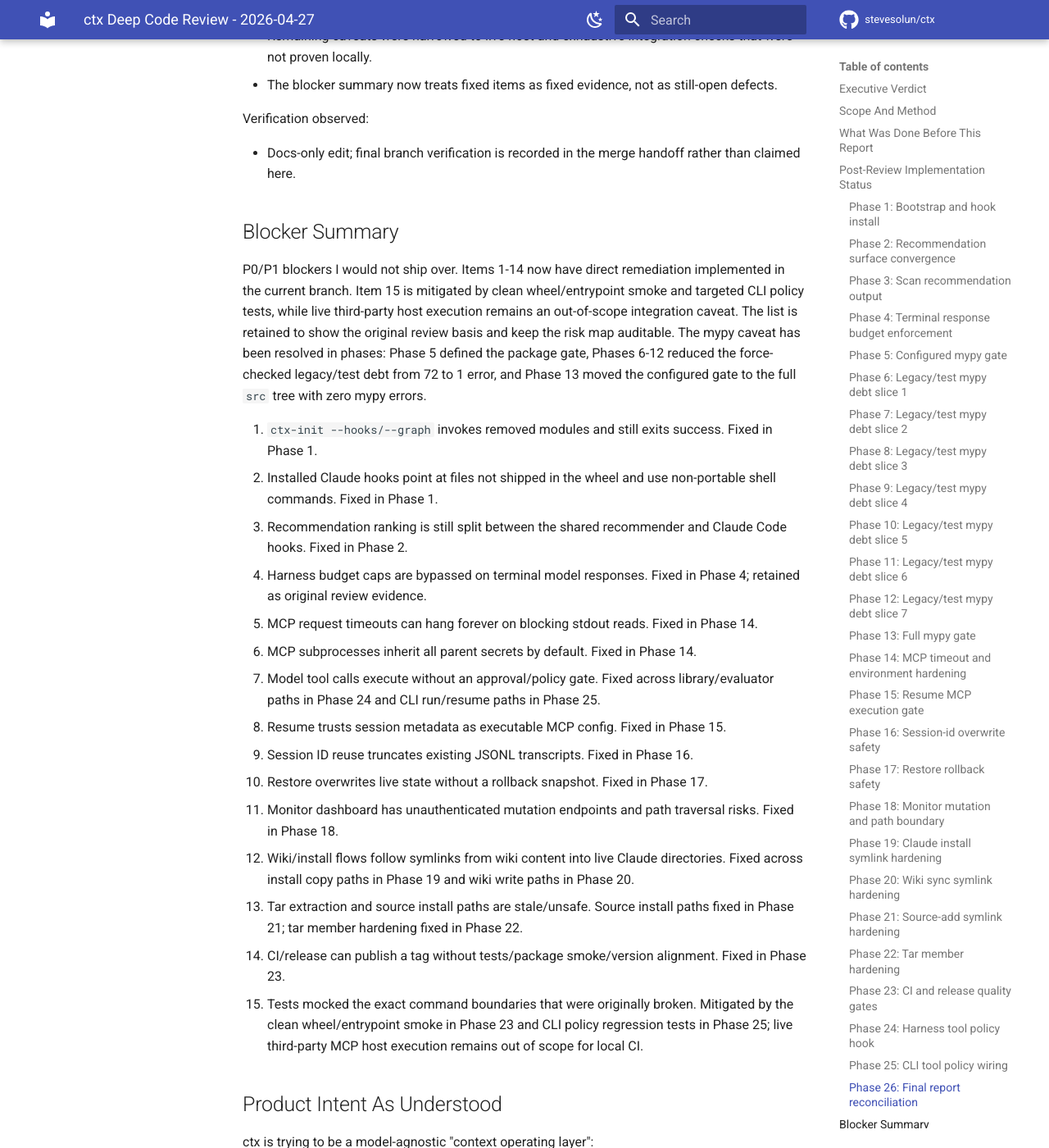
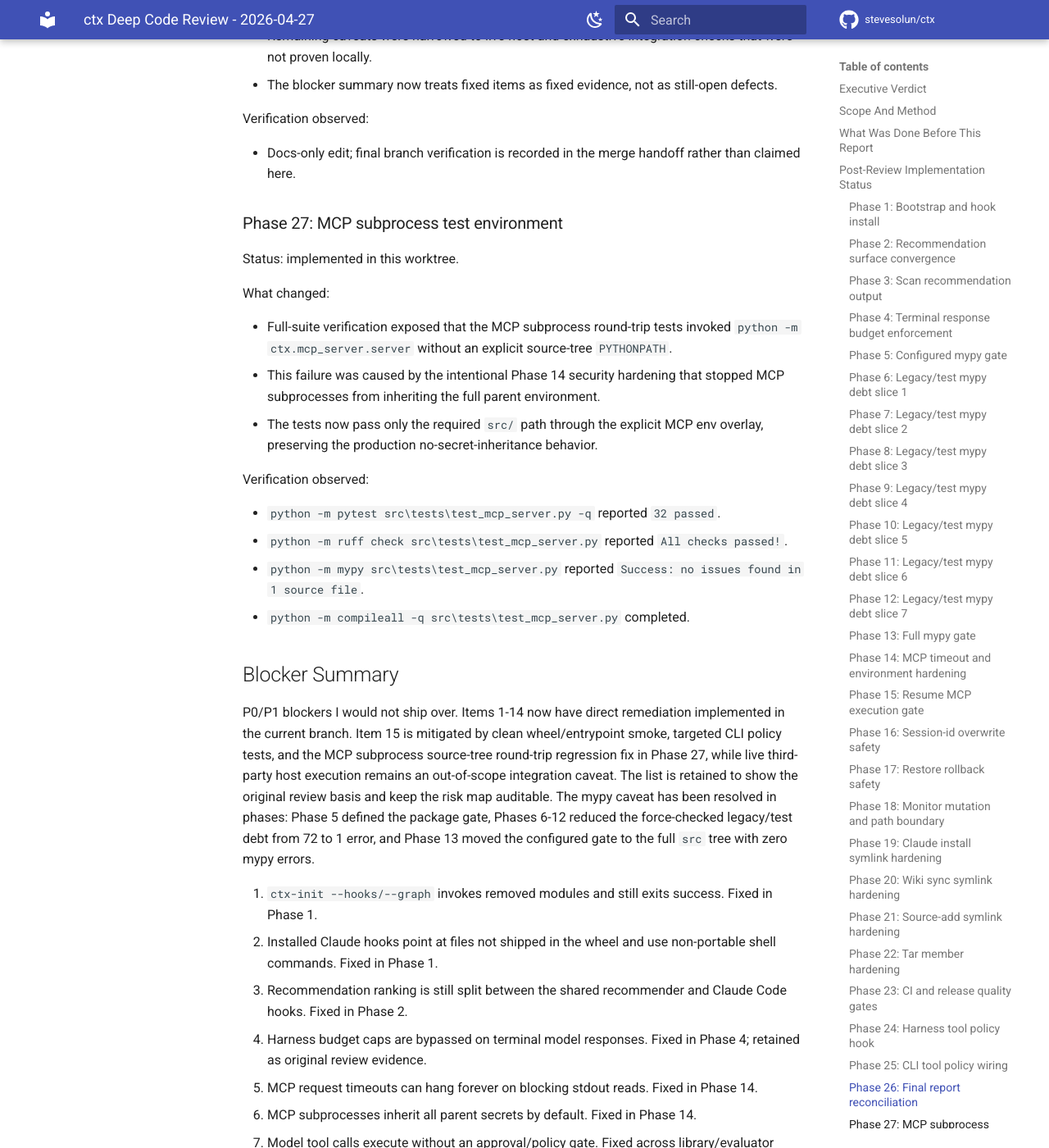
Before and after one commit to stevesolun/ctx, an MkDocs documentation site: the page built from docs/reports/ctx-million-dollar-review-2026-04-27.md, in a window 1280 px wide and 1400 px high, scrolled down 21634 px. Shown: the whole window at 82% size. Built offline with MkDocs 1.6.1 and Material for MkDocs 9.7.7, drawn with Linux system fonts in a browser that asks for light colours; comment, search, counter and statistics services are not loaded.

Commit message:
test: preserve source path for mcp subprocess

```diff
--- a/docs/reports/ctx-million-dollar-review-2026-04-27.md
+++ b/docs/reports/ctx-million-dollar-review-2026-04-27.md
@@ -587,9 +587,26 @@
 
 - Docs-only edit; final branch verification is recorded in the merge handoff rather than claimed here.
 
+### Phase 27: MCP subprocess test environment
+
+Status: implemented in this worktree.
+
+What changed:
+
+- Full-suite verification exposed that the MCP subprocess round-trip tests invoked `python -m ctx.mcp_server.server` without an explicit source-tree `PYTHONPATH`.
+- This failure was caused by the intentional Phase 14 security hardening that stopped MCP subprocesses from inheriting the full parent environment.
+- The tests now pass only the required `src/` path through the explicit MCP env overlay, preserving the production no-secret-inheritance behavior.
+
+Verification observed:
+
+- `python -m pytest src\tests\test_mcp_server.py -q` reported `32 passed`.
+- `python -m ruff check src\tests\test_mcp_server.py` reported `All checks passed!`.
+- `python -m mypy src\tests\test_mcp_server.py` reported `Success: no issues found in 1 source file`.
+- `python -m compileall -q src\tests\test_mcp_server.py` completed.
+
 ## Blocker Summary
 
-P0/P1 blockers I would not ship over. Items 1-14 now have direct remediation implemented in the current branch. Item 15 is mitigated by clean wheel/entrypoint smoke and targeted CLI policy tests, while live third-party host execution remains an out-of-scope integration caveat. The list is retained to show the original review basis and keep the risk map auditable. The mypy caveat has been resolved in phases: Phase 5 defined the package gate, Phases 6-12 reduced the force-checked legacy/test debt from 72 to 1 error, and Phase 13 moved the configured gate to the full `src` tree with zero mypy errors.
+P0/P1 blockers I would not ship over. Items 1-14 now have direct remediation implemented in the current branch. Item 15 is mitigated by clean wheel/entrypoint smoke, targeted CLI policy tests, and the MCP subprocess source-tree round-trip regression fix in Phase 27, while live third-party host execution remains an out-of-scope integration caveat. The list is retained to show the original review basis and keep the risk map auditable. The mypy caveat has been resolved in phases: Phase 5 defined the package gate, Phases 6-12 reduced the force-checked legacy/test debt from 72 to 1 error, and Phase 13 moved the configured gate to the full `src` tree with zero mypy errors.
 
 1. `ctx-init --hooks/--graph` invokes removed modules and still exits success. Fixed in Phase 1.
 2. Installed Claude hooks point at files not shipped in the wheel and use non-portable shell commands. Fixed in Phase 1.
```
Also changed, not shown: 1 other file.
